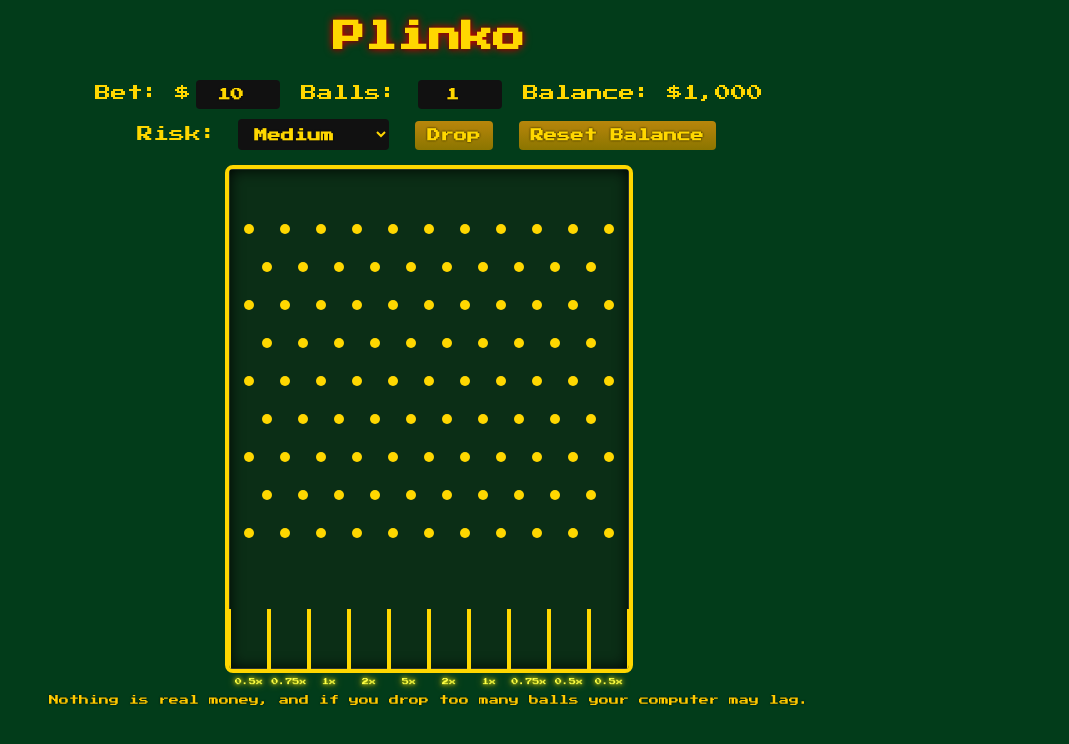
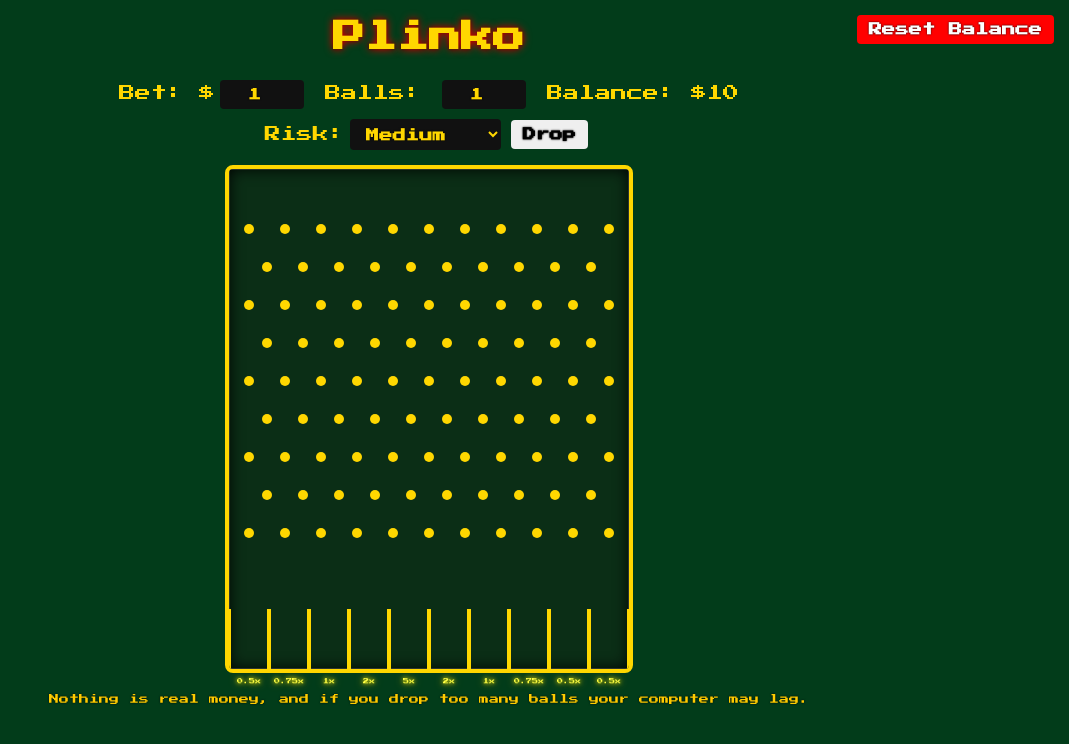
Before and after one commit to glennfb83/Plinko, a plain HTML site: page index.html in a window 1280 px wide. Shown: the whole page, without its empty margins (211-1280 px from the left). Drawn offline with nearby package versions, Linux system fonts and the light colour scheme.

Commit message:
Update index.html

```diff
--- a/index.html
+++ b/index.html
@@ -31,8 +31,6 @@
     margin:5px;
     padding:8px 12px;
     border:none;
-    background:linear-gradient(#b8860b,#8b7500);
-    color:#ffd700;
     cursor:pointer;
     border-radius:4px;
     font-weight:bold;
@@ -40,7 +38,7 @@
     font-family:'Press Start 2P',sans-serif;
   }
   button:hover, select:hover{
-    background:linear-gradient(#c99d12,#a87f09);
+    filter: brightness(1.1);
   }
   input{
     width:60px;
@@ -53,6 +51,11 @@
     color:#ffd700;
     font-weight:bold;
   }
+  .drop-buttons{
+    display:flex;
+    flex-direction:row;
+    align-items:center;
+  }
   .multipliers{
     display:flex;
     flex-wrap:wrap;
@@ -62,7 +65,7 @@
   .mult{
     width:40px;
     text-align:center;
-    font-size:8px; /* further reduced */
+    font-size:6px;
     color:#ff4;
     text-shadow:0 0 4px #ff0,0 0 8px #ffa500;
     margin:0;
@@ -86,17 +89,25 @@
     text-align:center;
     text-shadow:0 0 2px #000;
   }
+  #resetBtnCorner{
+    position:fixed;
+    top:10px;
+    right:10px;
+    background:#ff0000;
+    color:#fff;
+    z-index:1000;
+  }
 </style>
 </head>
 <body>
 <div id="notification"></div>
 <h1>Plinko</h1>
 <div>
-  Bet: $<input id="bet" type="number" value="10" min="1" step="1">
+  Bet: $<input id="bet" type="number" value="1" min="1" step="1">
   Balls: <input id="balls" type="number" value="1" min="1" max="20">
   Balance: $<span id="balance">0</span>
 </div>
-<div>
+<div class="drop-buttons">
   Risk:
   <select id="risk">
     <option value="verylow">Very Low</option>
@@ -107,8 +118,8 @@
     <option value="extreme">Extreme</option>
   </select>
   <button id="dropBtn">Drop</button>
-  <button id="resetBtn">Reset Balance</button>
 </div>
+<button id="resetBtnCorner">Reset Balance</button>
 <canvas id="plinkoCanvas" width="400" height="500"></canvas>
 <div class="multipliers" id="multipliers"></div>
 <div id="disclaimer">Nothing is real money, and if you drop too many balls your computer may lag.</div>
@@ -123,12 +134,7 @@ engine.world.gravity.y = 0.6;
 const render = Render.create({
   canvas: canvas,
   engine: engine,
-  options: {
-    width: canvas.width,
-    height: canvas.height,
-    wireframes: false,
-    background: '#0b2e16'
-  }
+  options: { width: canvas.width, height: canvas.height, wireframes: false, background: '#0b2e16' }
 });
 Render.run(render);
 const runner = Runner.create();
@@ -139,7 +145,7 @@ const world = engine.world;
 function formatNum(n){return n.toString().replace(/\B(?=(\d{3})+(?!\d))/g,",");}
 
 // local storage for balance
-let balance = parseInt(localStorage.getItem('plinkoBalance')||'1000');
+let balance = parseInt(localStorage.getItem('plinkoBalance')||'10'); // starting balance $10
 const balanceEl=document.getElementById('balance');
 function updateBalance(val){
   balance=val;
@@ -156,10 +162,10 @@ function notify(msg){
   setTimeout(()=>{n.style.display='none'},1000);
 }
 
-document.getElementById('resetBtn').addEventListener('click',()=>{
-  if(confirm("Reset your balance to $1,000?")){
-    updateBalance(1000);
-  }
+// reset balance button
+document.getElementById('resetBtnCorner').addEventListener('click',()=>{
+  updateBalance(10);
+  notify('Balance reset to $10');
 });
 
 // walls
@@ -208,13 +214,12 @@ function setMultipliers(risk){
   multipliers.forEach((m)=>{
     const d=document.createElement('div');
     d.className='mult';
-    d.style.fontSize='7px'; // slightly smaller to avoid overlap
+    d.style.fontSize='6px';
     d.textContent=m+'x';
     multDiv.appendChild(d);
   });
 }
 setMultipliers('medium');
-
 document.getElementById('risk').addEventListener('change',e=>{
   setMultipliers(e.target.value);
 });
```
